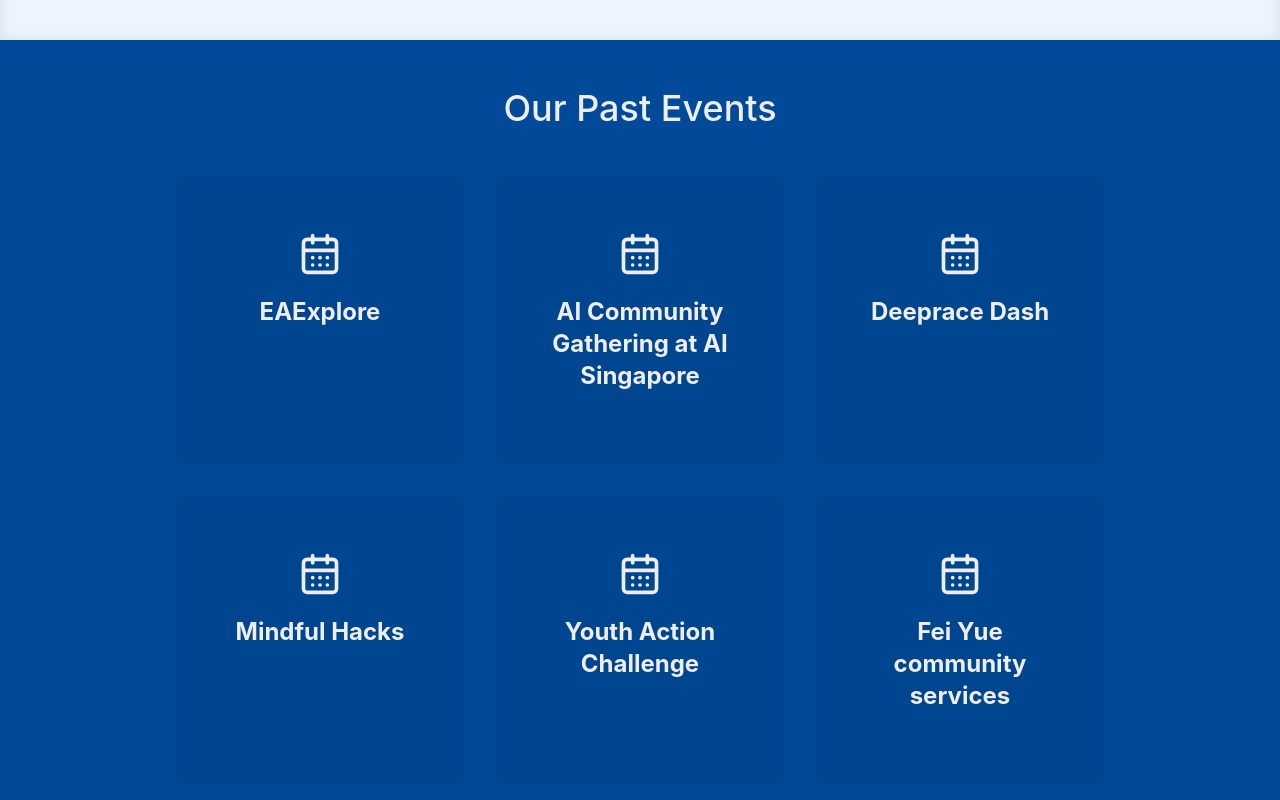
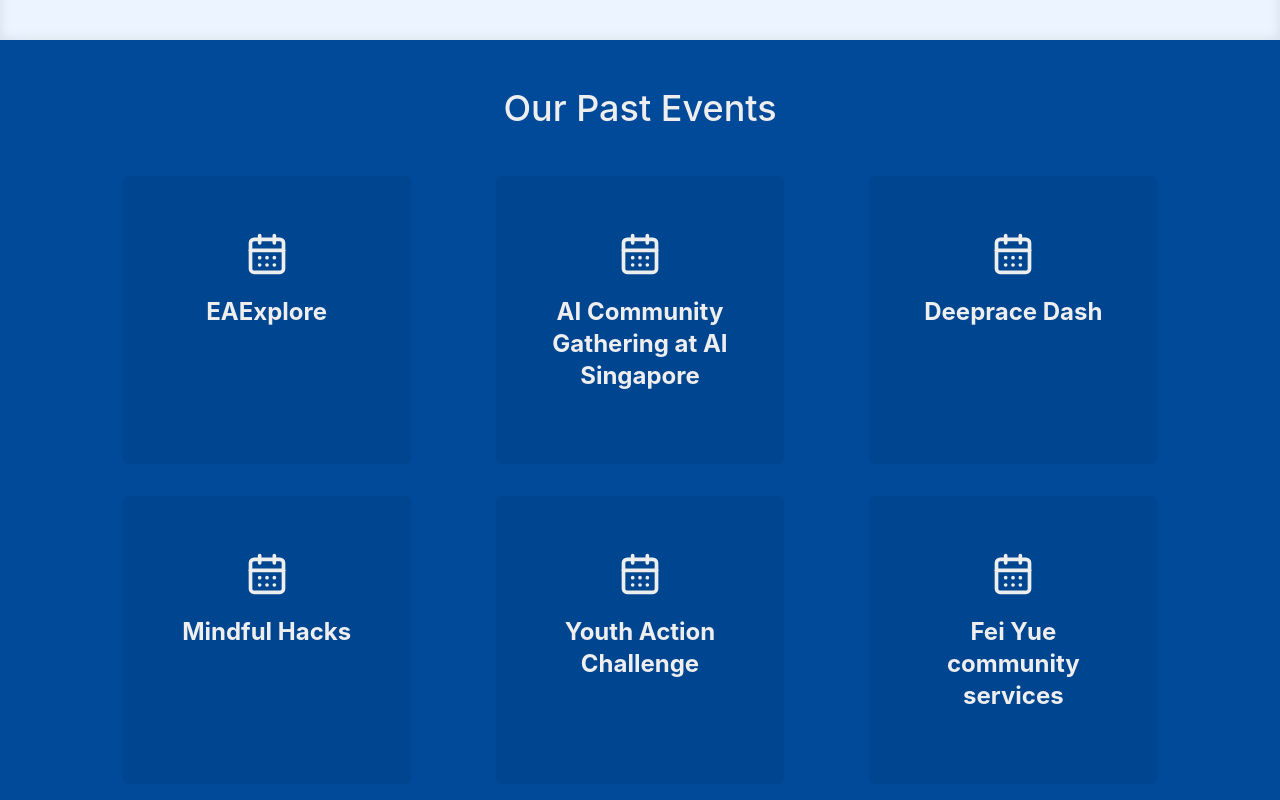
Before and after one commit to Ray27th/sgyouthai-website, a React (Vite) app: page / in a window 1280 px wide. Shown: the part 4020-4820 px from the top of the page. Built offline with nearby package versions, Linux system fonts and the light colour scheme.

Commit message:
Fix grid layout

```diff
--- a/src/components/Events.tsx
+++ b/src/components/Events.tsx
@@ -31,8 +31,7 @@
       data-aos="fade-up"
     >
       <h2 className="text-4xl text-center font-medium">Our Past Events</h2>
-      <div className="flex flex-col md:flex-row pt-12 gap-6 justify-center items-center">
-        <div className="flex flex-wrap w-full gap-8 justify-center items-center">
+      <div className="pt-12 grid grid-cols-1 md:grid-cols-3 gap-8 justify-items-center">
         {events.map((event, idx) => (
           <div
             key={event.name + idx}
@@ -43,7 +42,6 @@
           </div>
         ))}
       </div>
-      </div>
     </section>
   );
 }
```
Lines whose indentation alone changed are shown as unchanged.
